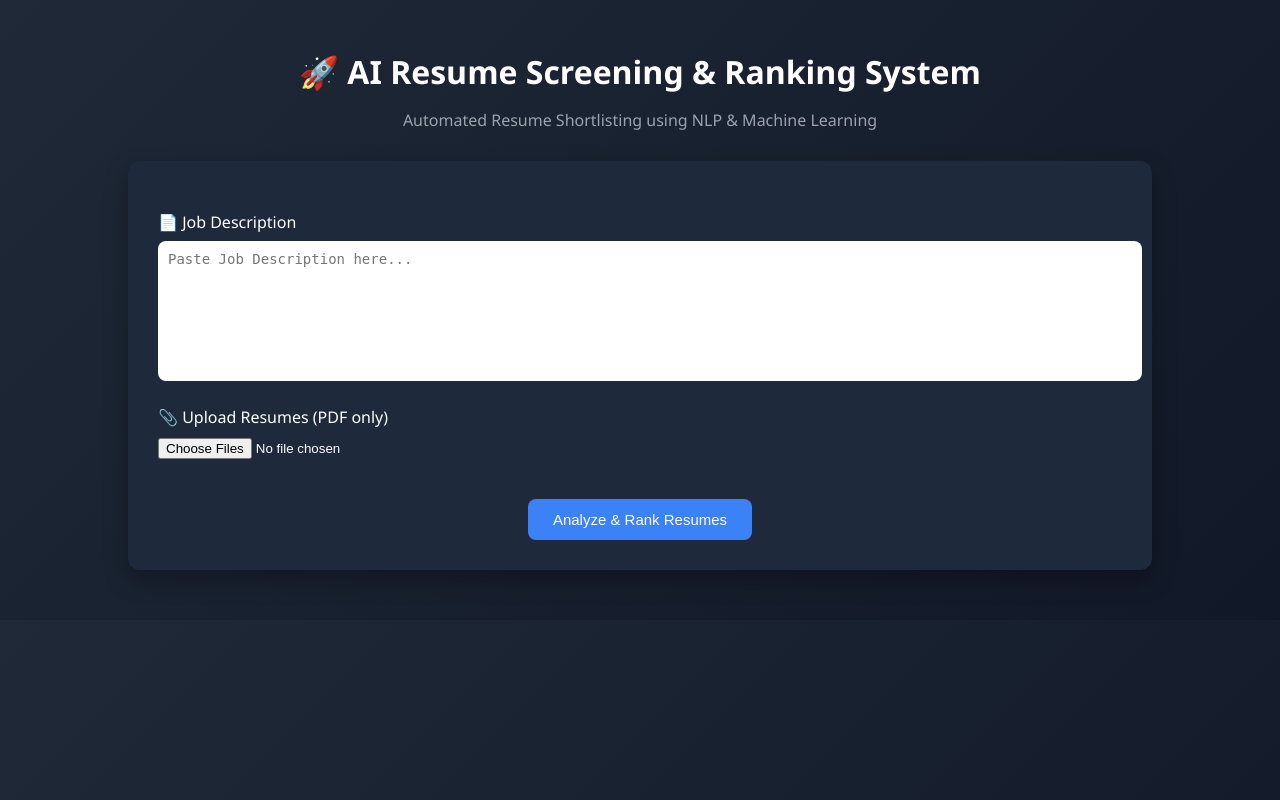
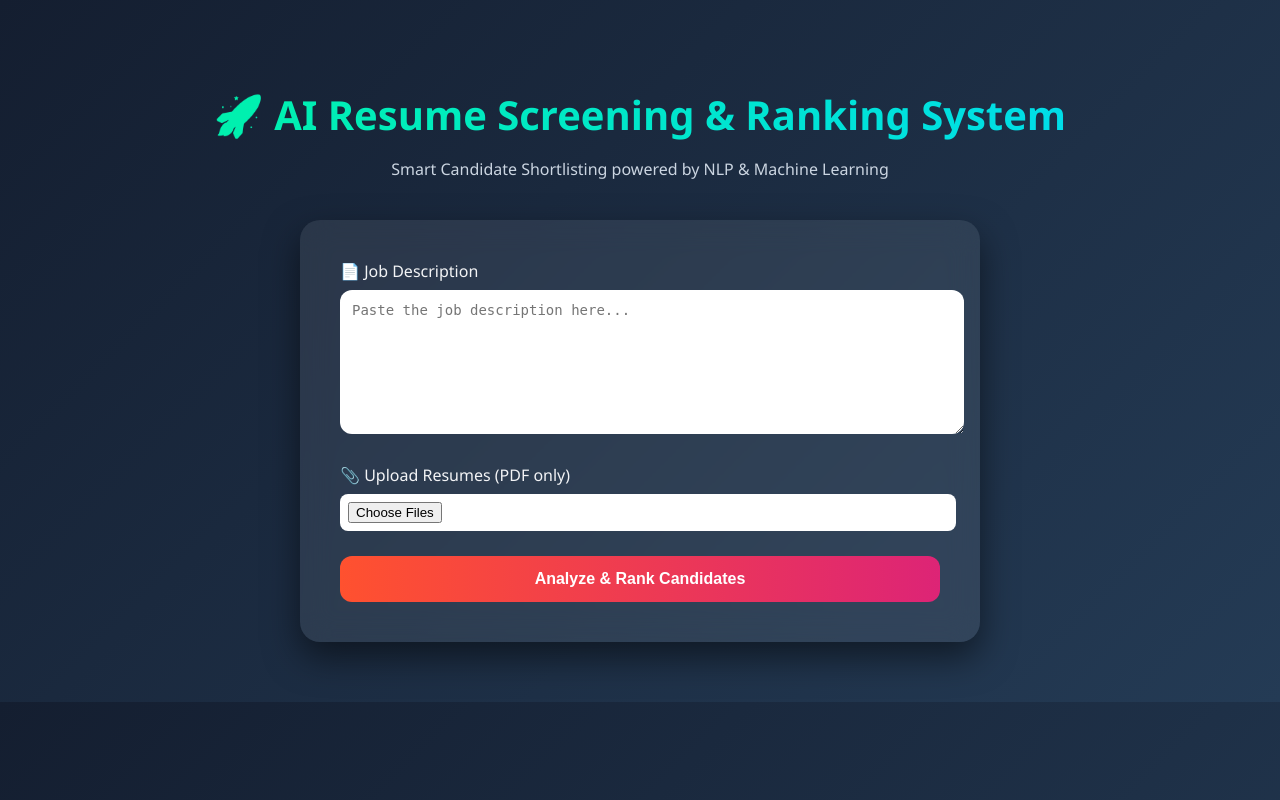
Before and after one commit to Sujeethkatta/AI-Resume-Ranking-System, a Flask app: page / in a window 1280 px wide. Run offline with Flask 3, Linux system fonts and the light colour scheme; the visitor is signed in with stand-in values (Sample User, id 1); parts of the project's set-up code (start-up, migrations or seed data) failed here and were passed over.

Commit message:
UI upgraded - Premium dashboard design and improved hero section

```diff
--- a/static/style.css
+++ b/static/style.css
@@ -1,97 +1,126 @@
-/* Background */
+/* ===== GLOBAL ===== */
+
 body {
     margin: 0;
-    font-family: 'Segoe UI', Tahoma, Geneva, Verdana, sans-serif;
-    background: linear-gradient(135deg, #1f2937, #111827);
-    color: #fff;
+    font-family: 'Segoe UI', sans-serif;
+    background: linear-gradient(135deg, #141e30, #243b55);
+    color: white;
 }
 
-/* Container */
-.container {
-    width: 80%;
-    margin: 50px auto;
-    text-align: center;
+/* ===== TOP SECTION ===== */
+
+.top-section {
+    padding: 50px 40px 40px 40px;
+    background: linear-gradient(135deg, #1f2937, #374151);
+    border-radius: 0 0 30px 30px;
 }
 
-/* Headings */
-h1 {
-    font-size: 32px;
-    margin-bottom: 5px;
-}
+/* HEADER */
 
-.subtitle {
-    color: #9ca3af;
+.dashboard-header {
+    text-align: center;
     margin-bottom: 30px;
 }
 
-/* Card */
-.card {
-    background: #1e293b;
-    padding: 30px;
-    border-radius: 12px;
-    box-shadow: 0 10px 25px rgba(0, 0, 0, 0.3);
+.dashboard-header h1 {
+    font-size: 36px;
+    margin-bottom: 8px;
+    background: linear-gradient(to right, #00f5a0, #00d9f5);
+    -webkit-background-clip: text;
+    -webkit-text-fill-color: transparent;
 }
 
-/* Form Elements */
-label {
-    display: block;
-    text-align: left;
-    margin-top: 20px;
-    margin-bottom: 8px;
-    font-weight: 500;
+.dashboard-header p {
+    color: #d1d5db;
+    font-size: 16px;
 }
 
-textarea {
-    width: 100%;
-    height: 120px;
-    border-radius: 8px;
-    border: none;
-    padding: 10px;
-    resize: none;
-    font-size: 14px;
+/* ===== STATS SECTION ===== */
+
+.stats-container {
+    display: flex;
+    justify-content: center;
+    gap: 30px;
 }
 
-input[type="file"] {
-    width: 100%;
-    margin-bottom: 20px;
-}
-
-/* Buttons */
-button, .btn {
-    background: #3b82f6;
+.stat-card {
+    width: 230px;
+    padding: 25px;
+    border-radius: 15px;
+    text-align: center;
     color: white;
-    padding: 12px 25px;
-    border: none;
-    border-radius: 8px;
-    cursor: pointer;
-    font-size: 15px;
-    text-decoration: none;
-    display: inline-block;
-    margin-top: 20px;
+    box-shadow: 0 10px 25px rgba(0,0,0,0.4);
     transition: 0.3s ease;
 }
 
-button:hover, .btn:hover {
-    background: #2563eb;
+.stat-card:hover {
+    transform: translateY(-6px);
 }
 
-.btn.secondary {
-    background: #6b7280;
+/* COLORS */
+
+.stat-blue {
+    background: linear-gradient(135deg, #3b82f6, #1e40af);
 }
 
-.btn.secondary:hover {
-    background: #4b5563;
+.stat-purple {
+    background: linear-gradient(135deg, #8b5cf6, #5b21b6);
 }
 
-/* Table */
+.stat-green {
+    background: linear-gradient(135deg, #10b981, #065f46);
+}
+
+.stat-title {
+    font-size: 14px;
+    opacity: 0.9;
+    margin-bottom: 10px;
+}
+
+.stat-value {
+    font-size: 32px;
+    font-weight: bold;
+}
+
+/* ===== TOP CANDIDATE BANNER ===== */
+
+.top-banner {
+    margin: 30px 40px;
+    padding: 15px;
+    border-radius: 12px;
+    background: linear-gradient(90deg, #ff9966, #ff5e62);
+    text-align: center;
+    font-weight: bold;
+    color: black;
+    box-shadow: 0 8px 20px rgba(0,0,0,0.3);
+}
+
+/* ===== MAIN CONTENT GRID ===== */
+
+.content-grid {
+    display: flex;
+    gap: 25px;
+    padding: 0 40px 40px 40px;
+}
+
+.chart-box, .table-box {
+    flex: 1;
+    background: rgba(255,255,255,0.06);
+    padding: 25px;
+    border-radius: 18px;
+    backdrop-filter: blur(12px);
+    box-shadow: 0 10px 25px rgba(0,0,0,0.4);
+}
+
+/* ===== TABLE ===== */
+
 table {
     width: 100%;
     border-collapse: collapse;
-    margin-top: 20px;
 }
 
 thead {
-    background: #374151;
+    background: rgba(255,255,255,0.1);
 }
 
 th, td {
@@ -100,31 +129,113 @@ th, td {
 }
 
 tbody tr {
-    border-bottom: 1px solid #374151;
+    border-bottom: 1px solid rgba(255,255,255,0.1);
 }
 
-/* Progress Bar */
-.progress {
-    background: #374151;
-    border-radius: 20px;
-    overflow: hidden;
-    height: 25px;
+.highlight {
+    background: rgba(255,255,255,0.15);
 }
 
-.progress-bar {
-    background: #22c55e;
-    height: 100%;
+/* ===== BUTTONS ===== */
+
+.buttons {
     text-align: center;
-    line-height: 25px;
-    color: black;
+    margin-bottom: 40px;
+}
+
+.btn {
+    background: linear-gradient(to right, #00c6ff, #0072ff);
+    padding: 12px 22px;
+    border-radius: 10px;
+    text-decoration: none;
+    color: white;
+    margin: 10px;
     font-weight: bold;
+    transition: 0.3s ease;
 }
-.skill {
-    background: #22c55e;
-    color: black;
-    padding: 5px 10px;
-    border-radius: 15px;
-    font-size: 12px;
-    margin: 3px;
-    display: inline-block;
+
+.btn:hover {
+    transform: translateY(-3px);
+    box-shadow: 0 8px 20px rgba(0, 114, 255, 0.5);
 }
+
+.btn.secondary {
+    background: linear-gradient(to right, #6b7280, #374151);
+}
+/* ===== HERO INPUT SECTION ===== */
+
+.hero-wrapper {
+    padding: 60px 20px;
+    text-align: center;
+}
+
+.hero-header h1 {
+    font-size: 40px;
+    margin-bottom: 10px;
+    background: linear-gradient(to right, #00f5a0, #00d9f5);
+    -webkit-background-clip: text;
+    -webkit-text-fill-color: transparent;
+}
+
+.hero-header p {
+    color: #cbd5e1;
+    font-size: 16px;
+    margin-bottom: 40px;
+}
+
+.hero-card {
+    width: 600px;
+    margin: auto;
+    padding: 40px;
+    border-radius: 20px;
+    background: rgba(255, 255, 255, 0.08);
+    backdrop-filter: blur(15px);
+    box-shadow: 0 15px 35px rgba(0, 0, 0, 0.5);
+}
+
+.form-group {
+    margin-bottom: 25px;
+    text-align: left;
+}
+
+.form-group label {
+    display: block;
+    margin-bottom: 8px;
+    font-weight: 500;
+    color: #f3f4f6;
+}
+
+textarea {
+    width: 100%;
+    height: 120px;
+    border-radius: 12px;
+    border: none;
+    padding: 12px;
+    font-size: 14px;
+    outline: none;
+}
+
+input[type="file"] {
+    width: 100%;
+    padding: 8px;
+    border-radius: 8px;
+    background: white;
+}
+
+.hero-btn {
+    width: 100%;
+    padding: 14px;
+    border-radius: 12px;
+    border: none;
+    font-size: 16px;
+    font-weight: bold;
+    cursor: pointer;
+    background: linear-gradient(to right, #ff512f, #dd2476);
+    color: white;
+    transition: 0.3s ease;
+}
+
+.hero-btn:hover {
+    transform: translateY(-3px);
+    box-shadow: 0 10px 25px rgba(255, 81, 47, 0.5);
+}
--- a/templates/index.html
+++ b/templates/index.html
@@ -2,29 +2,42 @@
 <html lang="en">
 <head>
     <meta charset="UTF-8">
-    <title>AI Resume Screening System</title>
+    <title>AI Resume Screening & Ranking System</title>
     <link rel="stylesheet" href="{{ url_for('static', filename='style.css') }}">
 </head>
 <body>
 
-<div class="container">
+<div class="hero-wrapper">
+
+    <!-- HEADER -->
+    <div class="hero-header">
         <h1>🚀 AI Resume Screening & Ranking System</h1>
-    <p class="subtitle">Automated Resume Shortlisting using NLP & Machine Learning</p>
+        <p>Smart Candidate Shortlisting powered by NLP & Machine Learning</p>
+    </div>
 
-    <div class="card">
+    <!-- FORM CARD -->
+    <div class="hero-card">
         <form method="POST" enctype="multipart/form-data">
 
+            <div class="form-group">
                 <label>📄 Job Description</label>
                 <textarea name="job_description"
-                      placeholder="Paste Job Description here..."
+                          placeholder="Paste the job description here..."
                           required></textarea>
+            </div>
 
+            <div class="form-group">
                 <label>📎 Upload Resumes (PDF only)</label>
                 <input type="file" name="resumes" multiple required>
+            </div>
 
-            <button type="submit">Analyze & Rank Resumes</button>
+            <button type="submit" class="hero-btn">
+                Analyze & Rank Candidates
+            </button>
+
         </form>
     </div>
+
 </div>
 
 </body>
```
Also changed, not shown: templates/results.html (+64 -52 lines), assets/Dashboard.png (added), assets/Login.png (added), 1 other file. Lines whose indentation alone changed are shown as unchanged.
